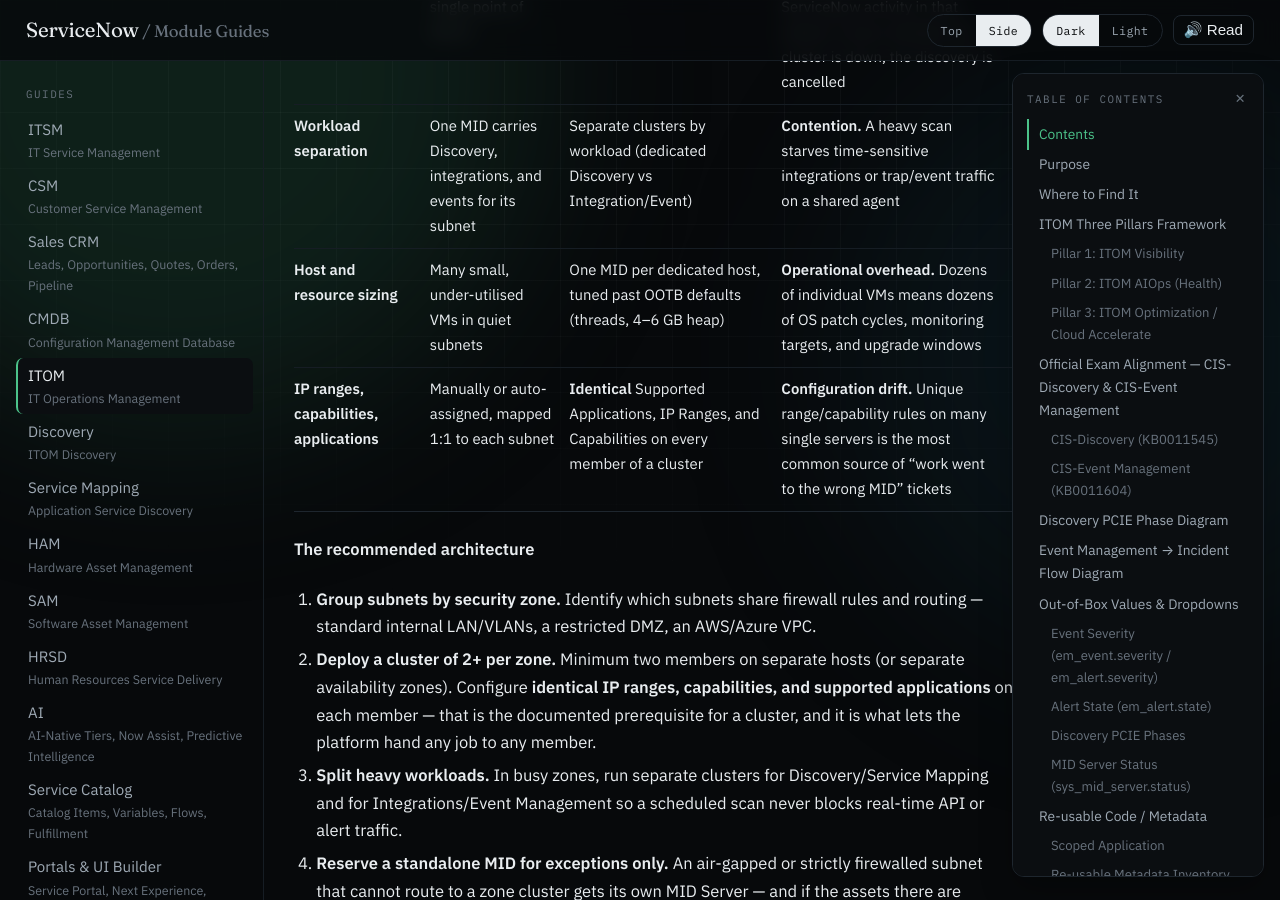
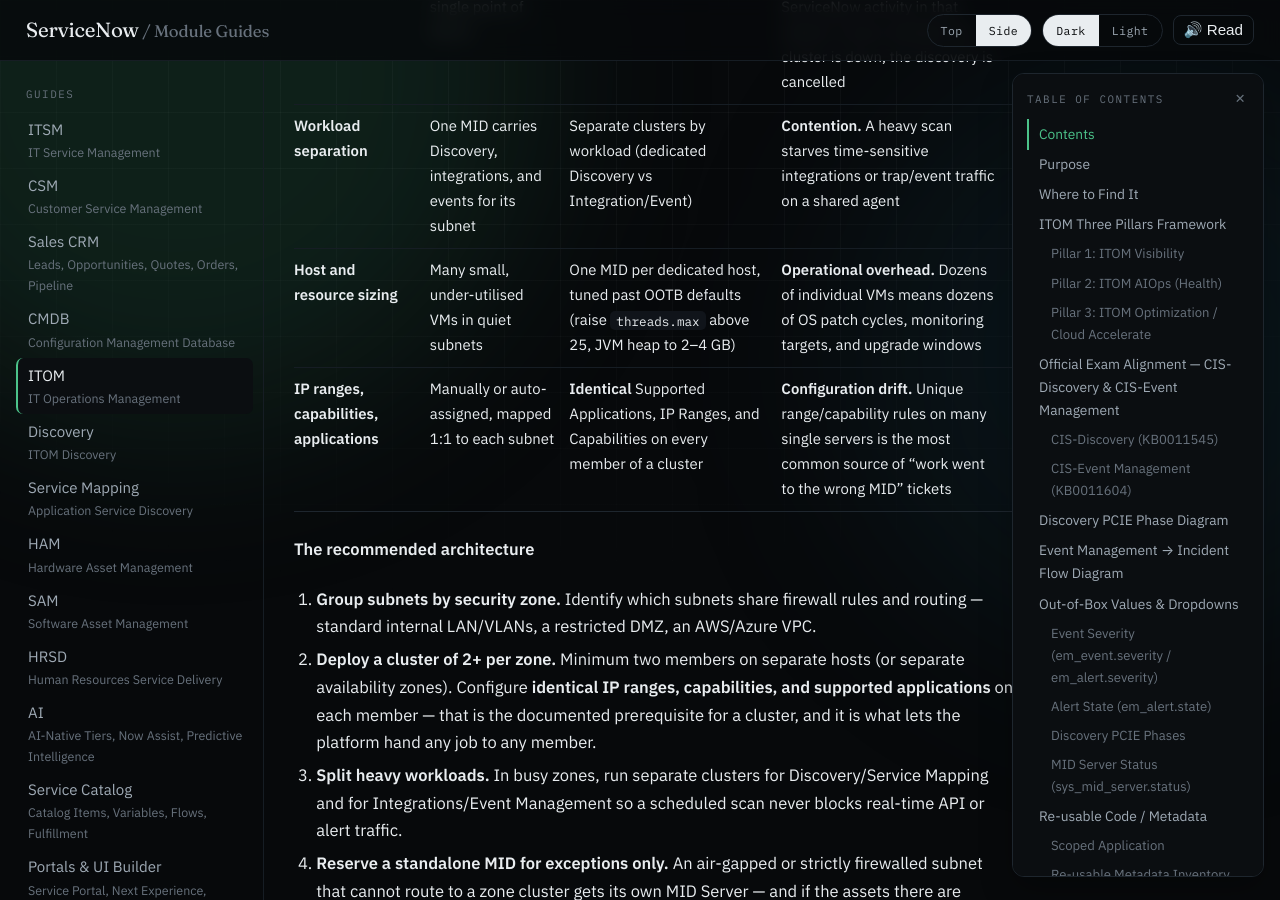
Before and after one commit to eltonaguiar/ServiceNow_Learning_TSOM-_CSM_FSM_SalesCRM_HAM_ITSM, a Jekyll site: the page built from docs/modules/itom/itom-guide.md, in a window 1280 px wide and 900 px high, scrolled down 25010 px. Built offline with Jekyll 4.4.1, drawn with Linux system fonts in a browser that asks for light colours; our own code applies the rules of GitHub Pages for plain Markdown files.

Commit message:
Align MID sizing figures in placement table with 2-4 GB heap guidance

```diff
--- a/docs/modules/itom/itom-guide.md
+++ b/docs/modules/itom/itom-guide.md
@@ -789,7 +789,7 @@ A very common design mistake is reading the platform's *IP range* selection mech
 | **Network placement** | One host in every subnet | One cluster per isolated network zone (data center, DMZ, cloud VPC, firewalled segment), placed close to targets | **Over-provisioned.** If internal subnets can route to a shared zone, per-subnet MIDs are infrastructure with no discovery benefit |
 | **High availability** | Single node per subnet — a 100% single point of failure | At least 2 MIDs per zone in a load-balancing cluster | **High risk.** Patching, an upgrade, or a host crash stops all ServiceNow activity in that subnet; if every member of a cluster is down, the discovery is cancelled |
 | **Workload separation** | One MID carries Discovery, integrations, and events for its subnet | Separate clusters by workload (dedicated Discovery vs Integration/Event) | **Contention.** A heavy scan starves time-sensitive integrations or trap/event traffic on a shared agent |
-| **Host and resource sizing** | Many small, under-utilised VMs in quiet subnets | One MID per dedicated host, tuned past OOTB defaults (threads, 4–6 GB heap) | **Operational overhead.** Dozens of individual VMs means dozens of OS patch cycles, monitoring targets, and upgrade windows |
+| **Host and resource sizing** | Many small, under-utilised VMs in quiet subnets | One MID per dedicated host, tuned past OOTB defaults (raise `threads.max` above 25, JVM heap to 2–4 GB) | **Operational overhead.** Dozens of individual VMs means dozens of OS patch cycles, monitoring targets, and upgrade windows |
 | **IP ranges, capabilities, applications** | Manually or auto-assigned, mapped 1:1 to each subnet | **Identical** Supported Applications, IP Ranges, and Capabilities on every member of a cluster | **Configuration drift.** Unique range/capability rules on many single servers is the most common source of "work went to the wrong MID" tickets |
 
 #### The recommended architecture
```
